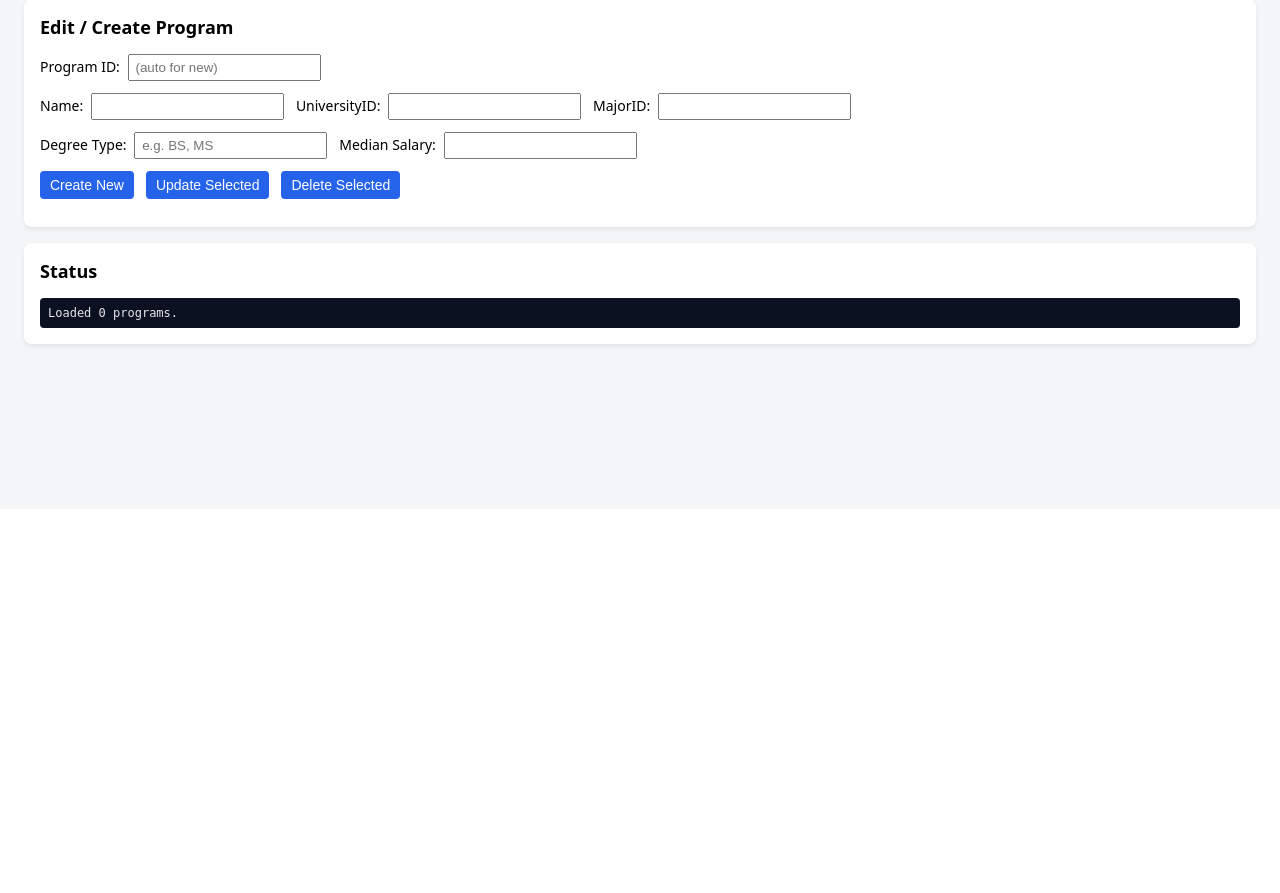
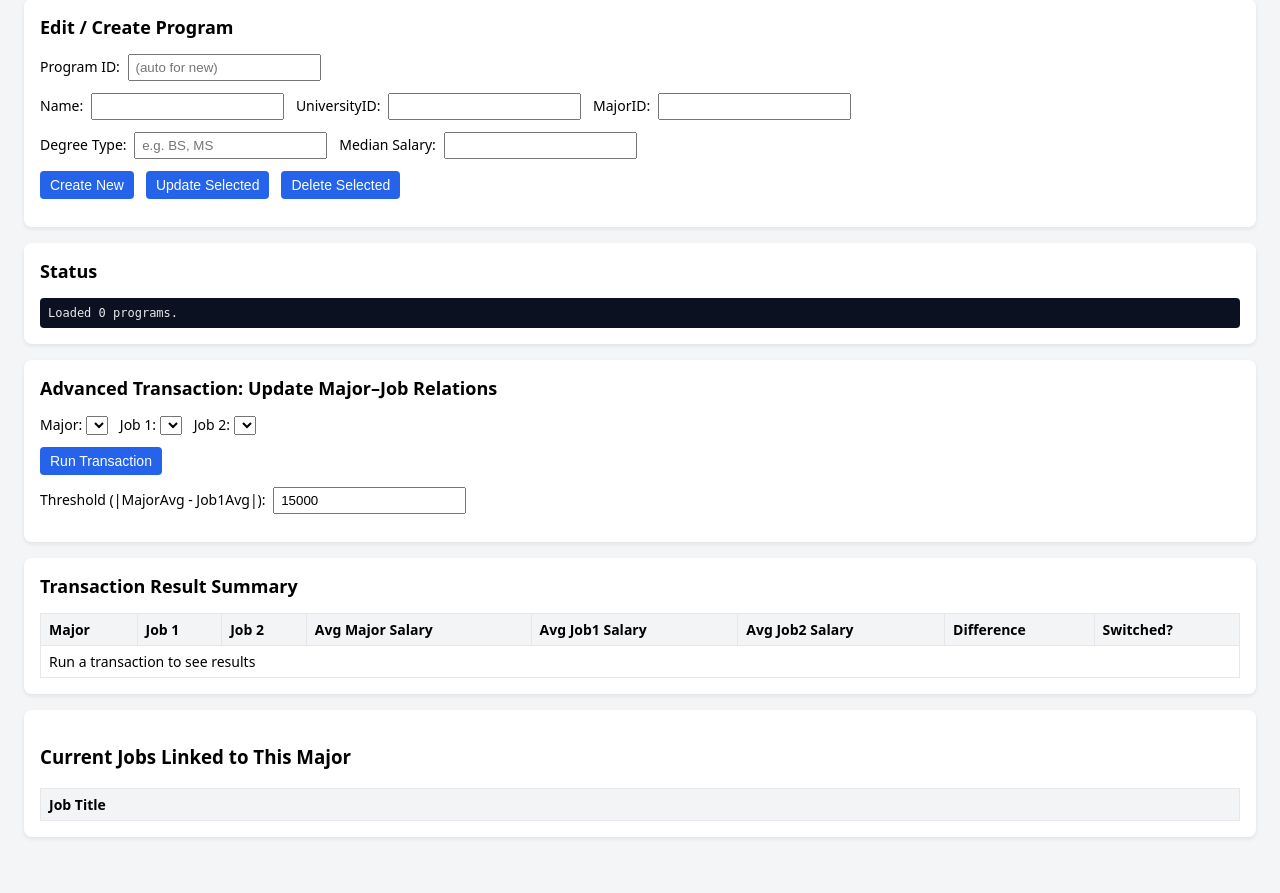
Before and after one commit to cs411-alawini/fa25-cs411-team050-Hajimi, a Flask app: page /admin in a window 1280 px wide. Shown: the part 291-1184 px from the top of the page. Before the commit the page ends 640 px from the top, so only its background shows below. Run offline with Flask 3, Linux system fonts and the light colour scheme; data that the repository does not hold is empty.

Commit message:
administration page

```diff
--- a/templates/admin.html
+++ b/templates/admin.html
@@ -85,6 +85,75 @@
             <h2>Status</h2>
             <pre id="statusBox">Ready (admin).</pre>
         </section>
+
+        <!-- Advanced Transaction: Update Major–Job relationships -->
+        <section class="card">
+            <h2>Advanced Transaction: Update Major–Job Relations</h2>
+
+            <div class="form-row">
+                <label>
+                    Major:
+                    <select id="txnMajorSelect"></select>
+                </label>
+
+                <label>
+                    Job 1:
+                    <select id="txnJob1Select"></select>
+                </label>
+
+                <label>
+                    Job 2:
+                    <select id="txnJob2Select"></select>
+                </label>
+            </div>
+
+            <div class="form-row">
+                <button onclick="runMajorJobTransaction()">
+                    Run Transaction
+                </button>
+            </div>
+
+            <div class="form-row">
+                <label>
+                    Threshold (|MajorAvg - Job1Avg|):
+                    <input id="txnThresholdInput" type="number" value="15000">
+                </label>
+            </div>
+        </section>
+
+        <section class="card">
+            <h2>Transaction Result Summary</h2>
+            <table id="txnResultTable">
+                <thead>
+                    <tr>
+                        <th>Major</th>
+                        <th>Job 1</th>
+                        <th>Job 2</th>
+                        <th>Avg Major Salary</th>
+                        <th>Avg Job1 Salary</th>
+                        <th>Avg Job2 Salary</th>
+                        <th>Difference</th>
+                        <th>Switched?</th>
+                    </tr>
+                </thead>
+                <tbody id="txnResultBody">
+                    <tr><td colspan="8">Run a transaction to see results</td></tr>
+                </tbody>
+            </table>
+        </section>
+
+        <section class="card">
+            <h3>Current Jobs Linked to This Major</h3>
+            <table>
+                <thead>
+                    <tr>
+                        <th>Job Title</th>
+                    </tr>
+                </thead>
+                <tbody id="majorJobsTableBody"></tbody>
+            </table>
+        </section>
+
     </main>
 
     <script src="{{ url_for('static', filename='app.js') }}"></script>
```
